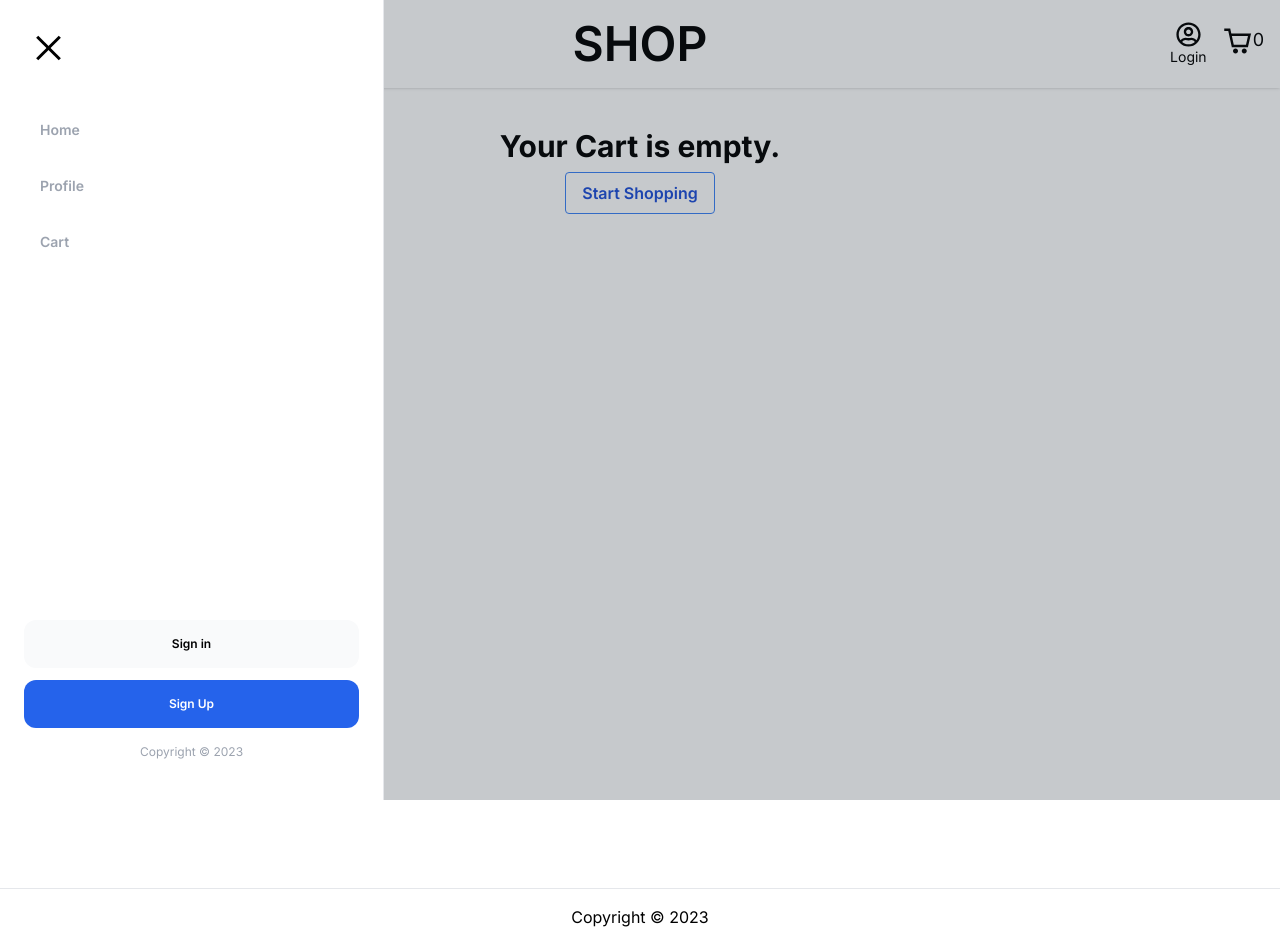
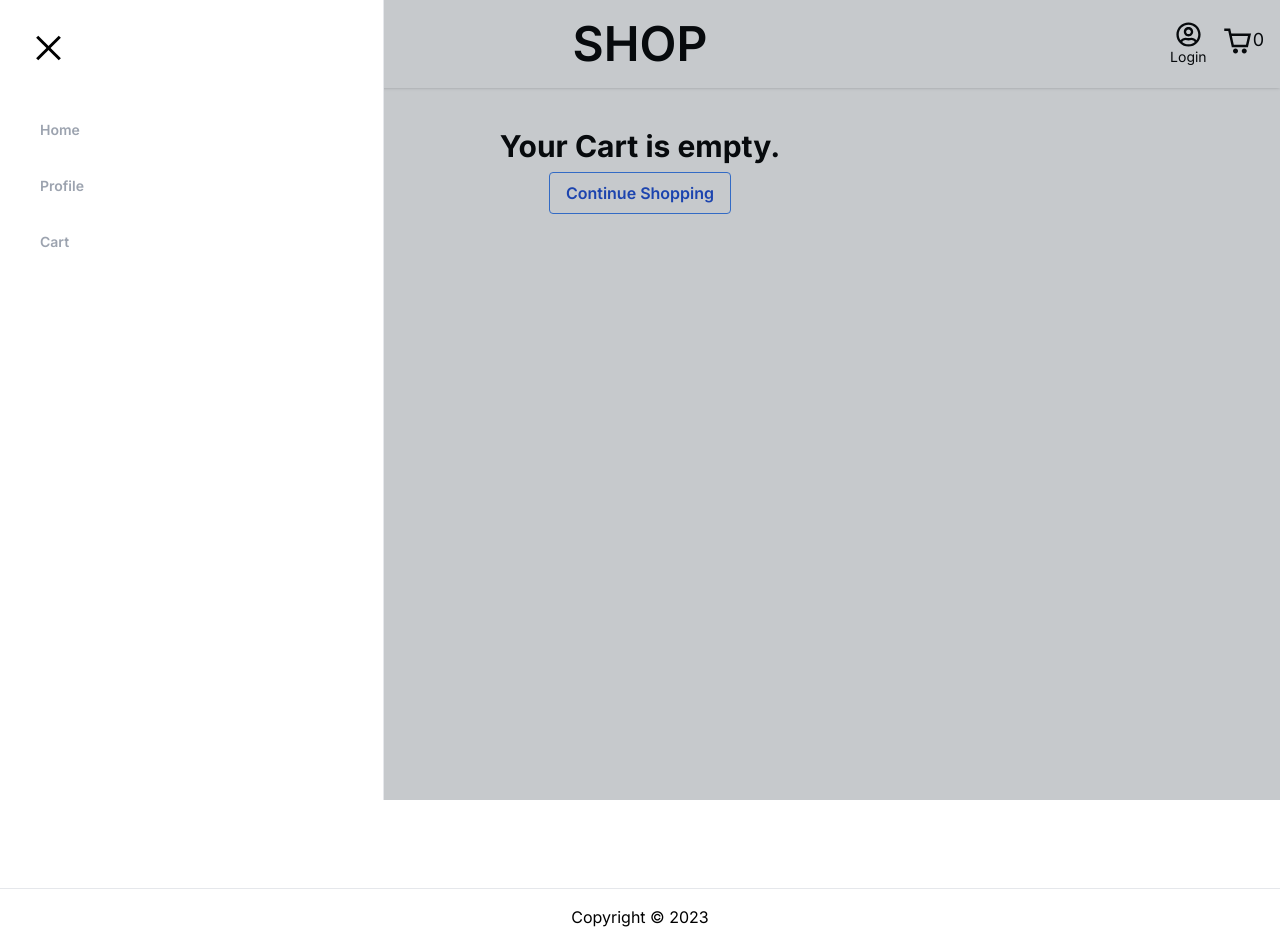
Before and after one commit to JaiveerS/ecommerce-store-frontend, a React (Create React App) app: page /cart in a window 1280 px wide. Both pictures are taken after a click on the button 40 px from the left and 44 px from the top of the page. Built offline with nearby package versions, Linux system fonts and the light colour scheme.

Commit message:
minor css fixes

```diff
--- a/src/components/Navbar.jsx
+++ b/src/components/Navbar.jsx
@@ -4,8 +4,8 @@ import { ShopContext } from "../context/ShopContext";
 import { CgShoppingCart } from "react-icons/cg";
 import { FaRegUserCircle } from "react-icons/fa";
 import axios from "axios";
-import { disableBodyScroll, enableBodyScroll } from 'body-scroll-lock';
 import Hamburger from 'hamburger-react'
+import NavbarMenu from "./NavbarMenu";
 
 
 export default function Navbar() {
@@ -46,17 +46,21 @@ export default function Navbar() {
         navigate('/', {replace: true})
     }
 
-    function testClick(){
+    function toOrders(){
         navigate('/orders', {replace: true})
+    }
+
+    function toProfile(){
+        navigate('/profile', {replace: true})
     }
 
     const [isOpen, setIsOpen] = useState(false);
 
-    function changeState(){
-        setIsOpen(!isOpen);
-    }
+    // function changeState(){
+    //     setIsOpen(!isOpen);
+    // }
 
-    isOpen ? disableBodyScroll(document) : enableBodyScroll(document);
+    // isOpen ? disableBodyScroll(document) : enableBodyScroll(document);
 
     return(
         <div>
@@ -73,48 +77,19 @@ export default function Navbar() {
                                     <li className="px-2 py-2 text-lg cursor-pointer hover:bg-gray-50 rounded-md"><Link className="flex flex-col " to={"/login"}><FaRegUserCircle className="block mx-auto" size={25}/><p className="text-sm">Login</p></Link></li>
                                     :
                                     <div>
-                                        <li className="peer px-2 py-2 text-lg cursor-pointer hover:bg-gray-400 rounded-md"><Link className="flex flex-col" to={"/profile"}><FaRegUserCircle className="block mx-auto" size={25}/><p className="text-sm">{name}</p></Link></li>
+                                        <li className="peer px-2 py-2 text-lg cursor-pointer hover:bg-gray-50 rounded-md"><FaRegUserCircle className="block mx-auto" size={25}/><p className="text-sm">{name}</p></li>
                                         <div className="hidden peer-hover:flex hover:flex flex-col bg-white drop-shadow-lg cursor-pointer">
-                                            {/* <ul className="px-2 py-2 hover:bg-gray-400 cursor-pointer" >Orders</ul> */}
-                                            <ul className="bg-white absolute py-2 px-2 w-full text-center hover:bg-gray-400 cursor-pointer" onClick={testClick}>Orders</ul>
-                                            <ul className="bg-white absolute mt-10 py-2  px-2 w-full text-center hover:bg-red-300 cursor-pointer" onClick={signOut}>Log Out</ul>
+                                            <ul className="bg-white absolute py-2 px-2 w-full text-center hover:bg-gray-50 cursor-pointer" onClick={toProfile}>Profile</ul>
+                                            <ul className="bg-white absolute mt-10 py-2 px-2 w-full text-center hover:bg-gray-50 cursor-pointer" onClick={toOrders}>Orders</ul>
+                                            <ul className="bg-white absolute mt-20 py-2  px-2 w-full text-center hover:bg-red-300 cursor-pointer" onClick={signOut}>Log Out</ul>
                                         </div>
                                     </div>
                                 }
-                                <li className="py-2 text-lg rounded-md hover:bg-gray-400"><Link className="flex py-1 px-2" to={"/cart"}><CgShoppingCart size={30}/> {cartQuantity}</Link></li>
+                                <li className="py-2 text-lg rounded-md hover:bg-gray-50"><Link className="flex py-1 px-2" to={"/cart"}><CgShoppingCart size={30}/> {cartQuantity}</Link></li>
                             </ul>
                     </div>
                 </nav>
-                <div className={isOpen ? "navbar-menu relative z-50 block" : "hidden"}>
-                <div onClick={changeState} className="navbar-backdrop fixed inset-0 bg-gray-800 opacity-25"></div>
-                <nav className="fixed top-0 left-0 bottom-0 flex flex-col w-5/6 max-w-sm py-6 px-6 bg-white border-r overflow-y-auto">
-                    <div className="flex items-center mb-8">
-                        <Hamburger color="black" toggled={isOpen} toggle={setIsOpen}/>
-                    </div>
-                    <div>
-                        <ul>
-                            <li className="mb-1">
-                                <Link to={"/"} onClick={changeState} className="block p-4 text-sm font-semibold text-gray-400 hover:bg-blue-50 hover:text-blue-600 rounded">Home</Link>
-                            </li>
-                            <li className="mb-1">
-                                <Link to={"/profile"} onClick={changeState} className="block p-4 text-sm font-semibold text-gray-400 hover:bg-blue-50 hover:text-blue-600 rounded">Profile</Link>
-                            </li>
-                            <li className="mb-1">
-                                <Link to={"/cart"} onClick={changeState} className="block p-4 text-sm font-semibold text-gray-400 hover:bg-blue-50 hover:text-blue-600 rounded">Cart</Link>
-                            </li>
-                        </ul>
-                    </div>
-                    <div className="mt-auto">
-                        <div className="pt-6">
-                            <Link to={"/login"} onClick={changeState} className="block px-4 py-3 mb-3 leading-loose text-xs text-center font-semibold bg-gray-50 hover:bg-gray-100 rounded-xl">Sign in</Link>
-                            <Link to={"/signup"} onClick={changeState} className="block px-4 py-3 mb-2 leading-loose text-xs text-center text-white font-semibold bg-blue-600 hover:bg-blue-700  rounded-xl">Sign Up</Link>
-                        </div>
-                        <p className="my-4 text-xs text-center text-gray-400">
-                            <span>Copyright © {new Date().getFullYear()}</span>
-                        </p>
-                    </div>
-                </nav>
-            </div>
+                <NavbarMenu isOpen={isOpen} setIsOpen={setIsOpen}/>
         </div>
 
     )
--- /dev/null
+++ b/src/components/NavbarMenu.jsx
@@ -0,0 +1,48 @@
+import { disableBodyScroll, enableBodyScroll } from "body-scroll-lock";
+import Hamburger from "hamburger-react"
+import { Link } from "react-router-dom"
+
+export default function NavbarMenu(props) {
+    const {isOpen, setIsOpen} = props;
+
+    function changeState(){
+        setIsOpen(!isOpen);
+    }
+
+
+    isOpen ? disableBodyScroll(document) : enableBodyScroll(document);
+
+    return(
+        <div className={isOpen ? "navbar-menu relative z-50 block" : "hidden"}>
+        <div onClick={changeState} className="navbar-backdrop fixed inset-0 bg-gray-800 opacity-25"></div>
+        <nav className="fixed top-0 left-0 bottom-0 flex flex-col w-5/6 max-w-sm py-6 px-6 bg-white border-r overflow-y-auto">
+            <div className="flex items-center mb-8">
+                <Hamburger color="black" toggled={isOpen} toggle={setIsOpen}/>
+            </div>
+            <div>
+                <ul>
+                    <li className="mb-1">
+                        <Link to={"/"} onClick={changeState} className="block p-4 text-sm font-semibold text-gray-400 hover:bg-blue-50 hover:text-blue-600 rounded">Home</Link>
+                    </li>
+                    <li className="mb-1">
+                        <Link to={"/profile"} onClick={changeState} className="block p-4 text-sm font-semibold text-gray-400 hover:bg-blue-50 hover:text-blue-600 rounded">Profile</Link>
+                    </li>
+                    <li className="mb-1">
+                        <Link to={"/cart"} onClick={changeState} className="block p-4 text-sm font-semibold text-gray-400 hover:bg-blue-50 hover:text-blue-600 rounded">Cart</Link>
+                    </li>
+                </ul>
+            </div>
+            {/* <div className="mt-auto">
+                <div className="pt-6">
+                    <Link to={"/login"} onClick={changeState} className="block px-4 py-3 mb-3 leading-loose text-xs text-center font-semibold bg-gray-50 hover:bg-gray-100 rounded-xl">Sign in</Link>
+                    <Link to={"/signup"} onClick={changeState} className="block px-4 py-3 mb-2 leading-loose text-xs text-center text-white font-semibold bg-blue-600 hover:bg-blue-700  rounded-xl">Sign Up</Link>
+                </div>
+                <p className="my-4 text-xs text-center text-gray-400">
+                    <span>Copyright © {new Date().getFullYear()}</span>
+                </p>
+            </div> */}
+        </nav>
+    </div>
+    )
+
+}
--- a/src/pages/cart/Cart.jsx
+++ b/src/pages/cart/Cart.jsx
@@ -26,8 +26,8 @@ export default function Cart() {
             <div className="flex flex-col">
                 <h1 className="text-3xl font-bold mb-2 pt-10 text-center">{cartQuantity  > 0 ? 'Shoping Cart' : 'Your Cart is empty.'}</h1>
                 {cartQuantity === 0 ?
-                    <button onClick={() => navigate("/", {replace:true})} className="bg-transparent hover:bg-blue-500 text-blue-700 font-semibold hover:text-white py-2 px-4 border border-blue-500 hover:border-transparent rounded self-center">
-                        Start Shopping
+                    <button onClick={() => navigate("/", {replace:true})} className="bg-transparent hover:bg-blue-50 text-blue-700 font-semibold  py-2 px-4 border border-blue-500 rounded self-center">
+                        Continue Shopping
                     </button>
                     : <hr className="divide-solid mt-3"></hr>
                 }
```
